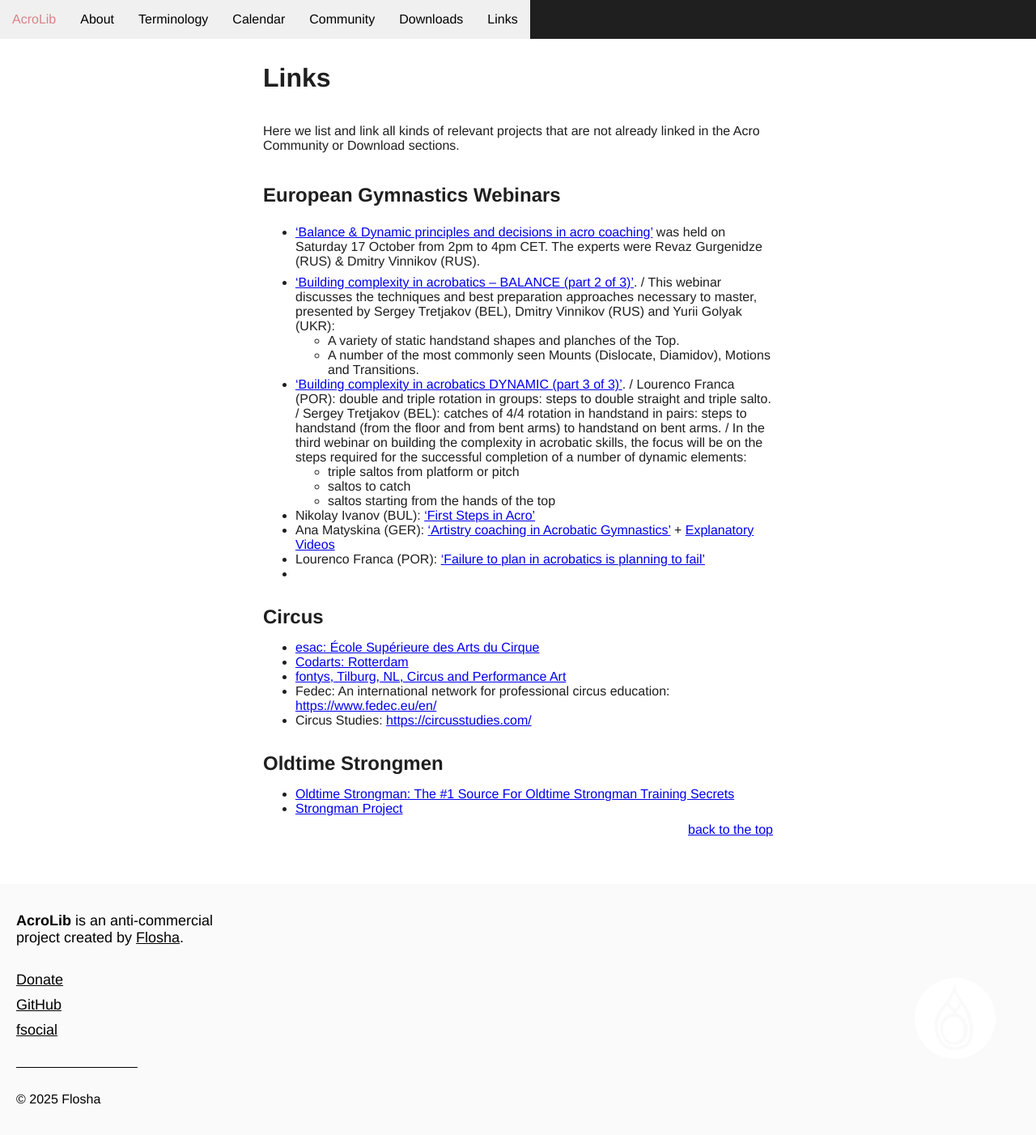
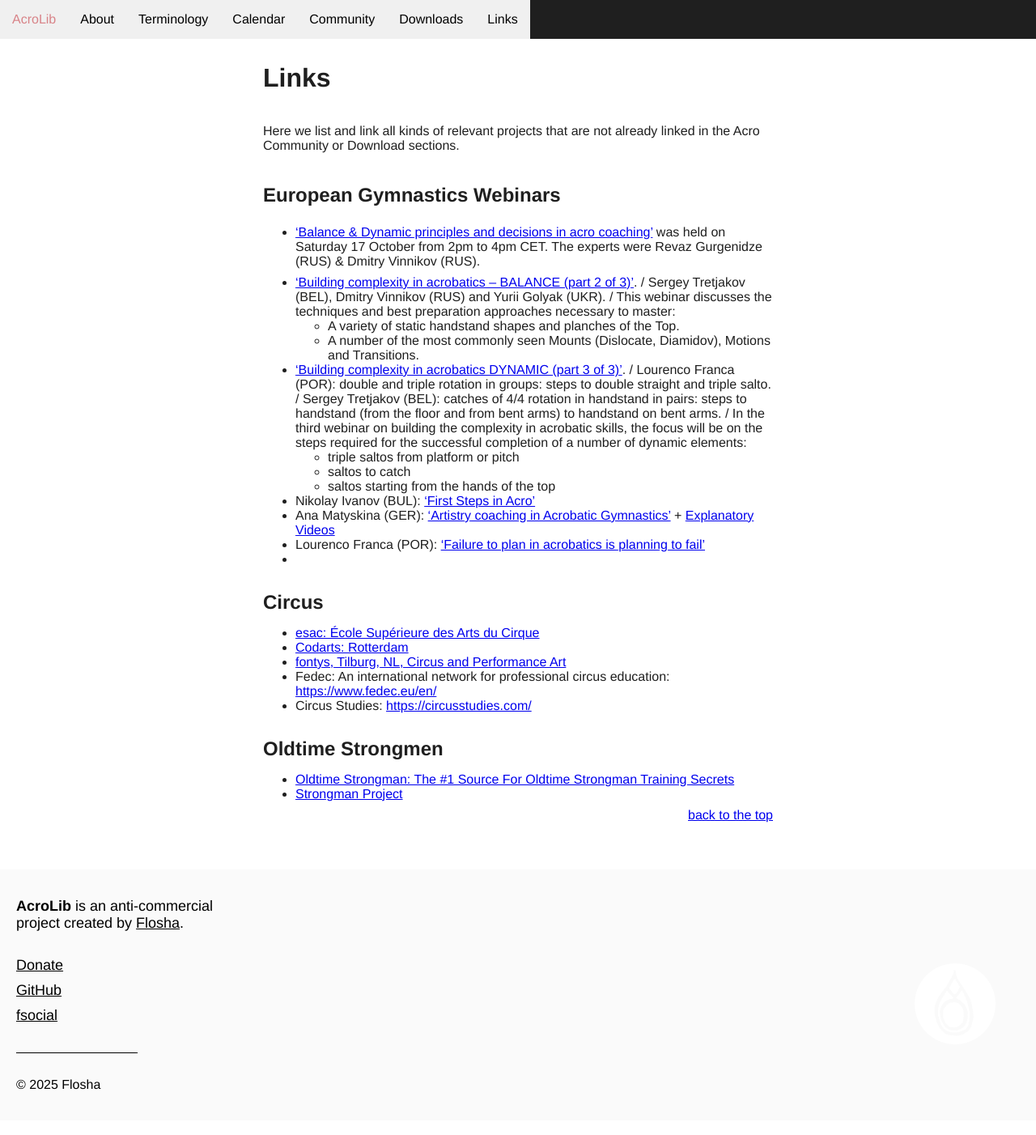
Before and after one commit to floshin/acrolib, a Jekyll site: the page built from links.md, in a window 1280 px wide. Shown: the whole page at 81% size. Built offline with Jekyll 4.4.1, drawn with Linux system fonts in a browser that asks for light colours; our own code applies the rules of GitHub Pages for plain Markdown files.

Commit message:
Update links.md

```diff
--- a/links.md
+++ b/links.md
@@ -7,7 +7,7 @@
 
 * ['Balance & Dynamic principles and decisions in acro coaching'](https://m.youtube.com/watch?v=FdwXJOZ4Y6o&pp=ygURYWNyb2JhdGljIHdlYmluYXI%3D) was held on Saturday 17 October from 2pm to 4pm CET. The experts were Revaz Gurgenidze (RUS) & Dmitry Vinnikov (RUS).
 
-* ['Building complexity in acrobatics – BALANCE (part 2 of 3)'](https://m.youtube.com/watch?v=b6SeNd0Bgrk&pp=ygURYWNyb2JhdGljIHdlYmluYXI%3D). / This webinar discusses the techniques and best preparation approaches necessary to master, presented by Sergey Tretjakov (BEL), Dmitry Vinnikov (RUS) and Yurii Golyak (UKR):
+* ['Building complexity in acrobatics – BALANCE (part 2 of 3)'](https://m.youtube.com/watch?v=b6SeNd0Bgrk&pp=ygURYWNyb2JhdGljIHdlYmluYXI%3D). / Sergey Tretjakov (BEL), Dmitry Vinnikov (RUS) and Yurii Golyak (UKR). / This webinar discusses the techniques and best preparation approaches necessary to master:
   * A variety of static handstand shapes and planches of the Top.
   * A number of the most commonly seen Mounts (Dislocate, Diamidov), Motions and Transitions.
 
```
